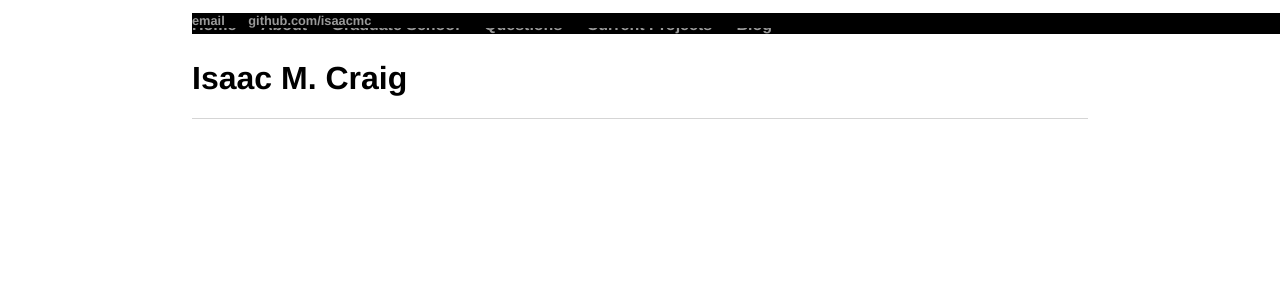
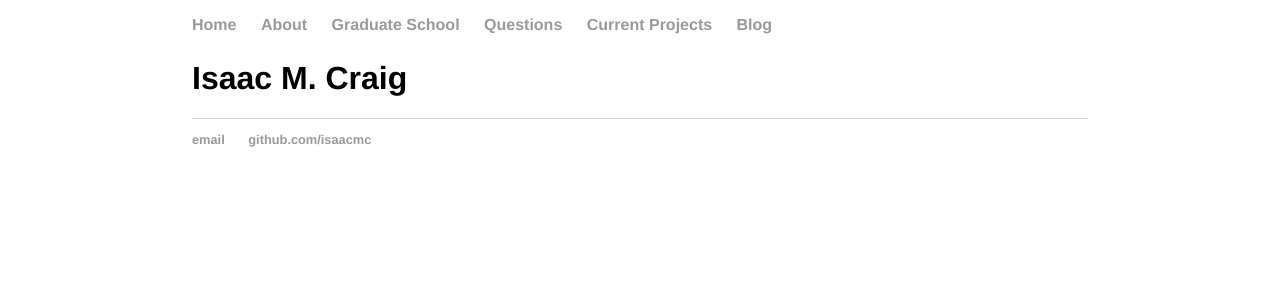
Before and after one commit to isundberg/isaacmc.github.io, a Jekyll site: the page built from index.html, in a window 1280 px wide. Shown: the top 300 px of the page. Built offline with Jekyll 4.4.1, drawn with Linux system fonts in a browser that asks for light colours.

Commit message:
Update main.css

```diff
--- a/css/main.css
+++ b/css/main.css
@@ -3,7 +3,7 @@
     width: 70%;
 }
 
-nav ul, footer ul {
+nav ul {
     font-family:'Helvetica', 'Arial', 'Sans-Serif';
     padding: 0px;
     list-style: none;
@@ -11,8 +11,14 @@
     position: fixed;
     top: 0;
     width: 100%;
-    background: black;
     color: white;
+}
+
+footer ul {
+    font-family:'Helvetica', 'Arial', 'Sans-Serif';
+    padding: 0px;
+    list-style: none;
+    font-weight: bold;
 }
 
 nav ul li, footer ul li {
```
